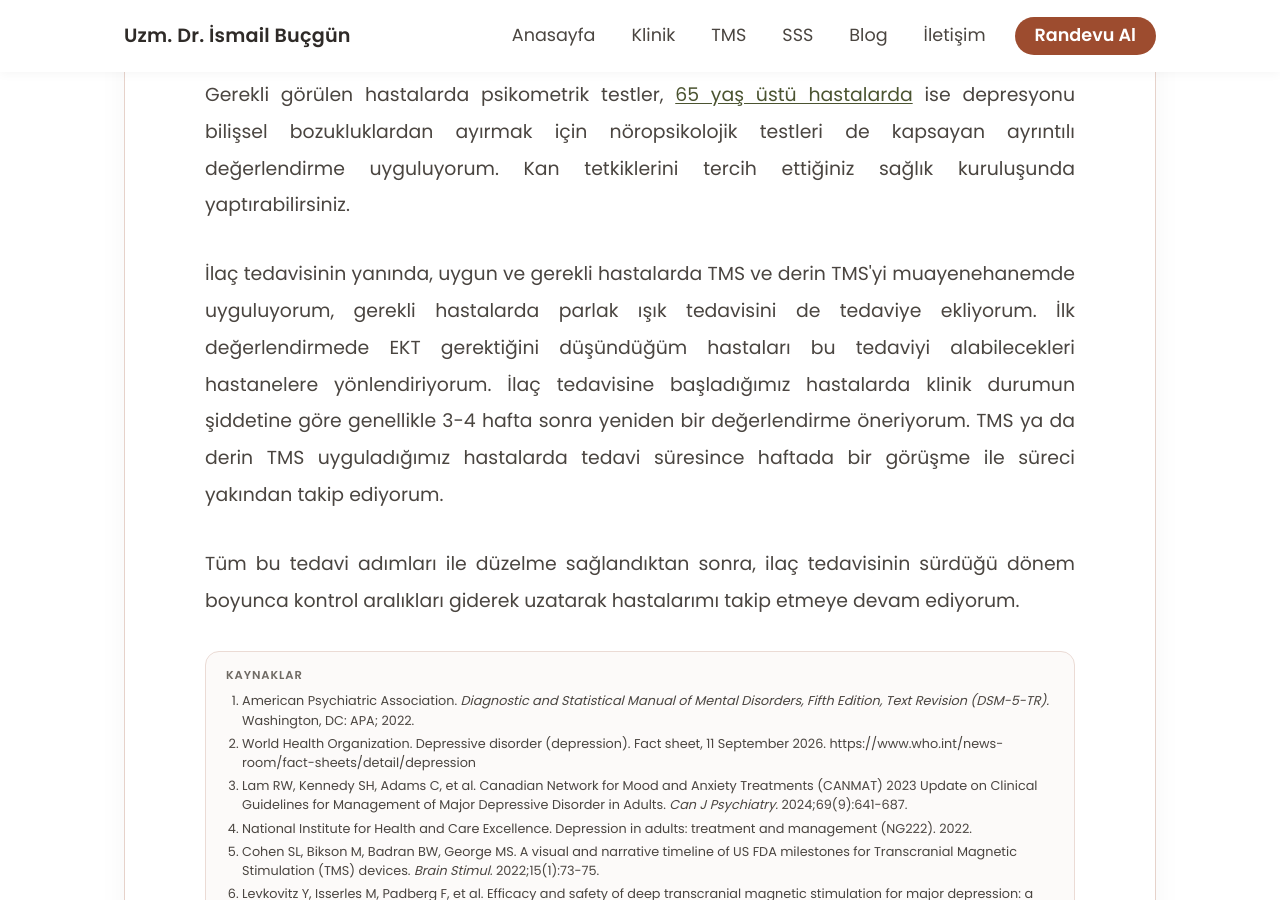
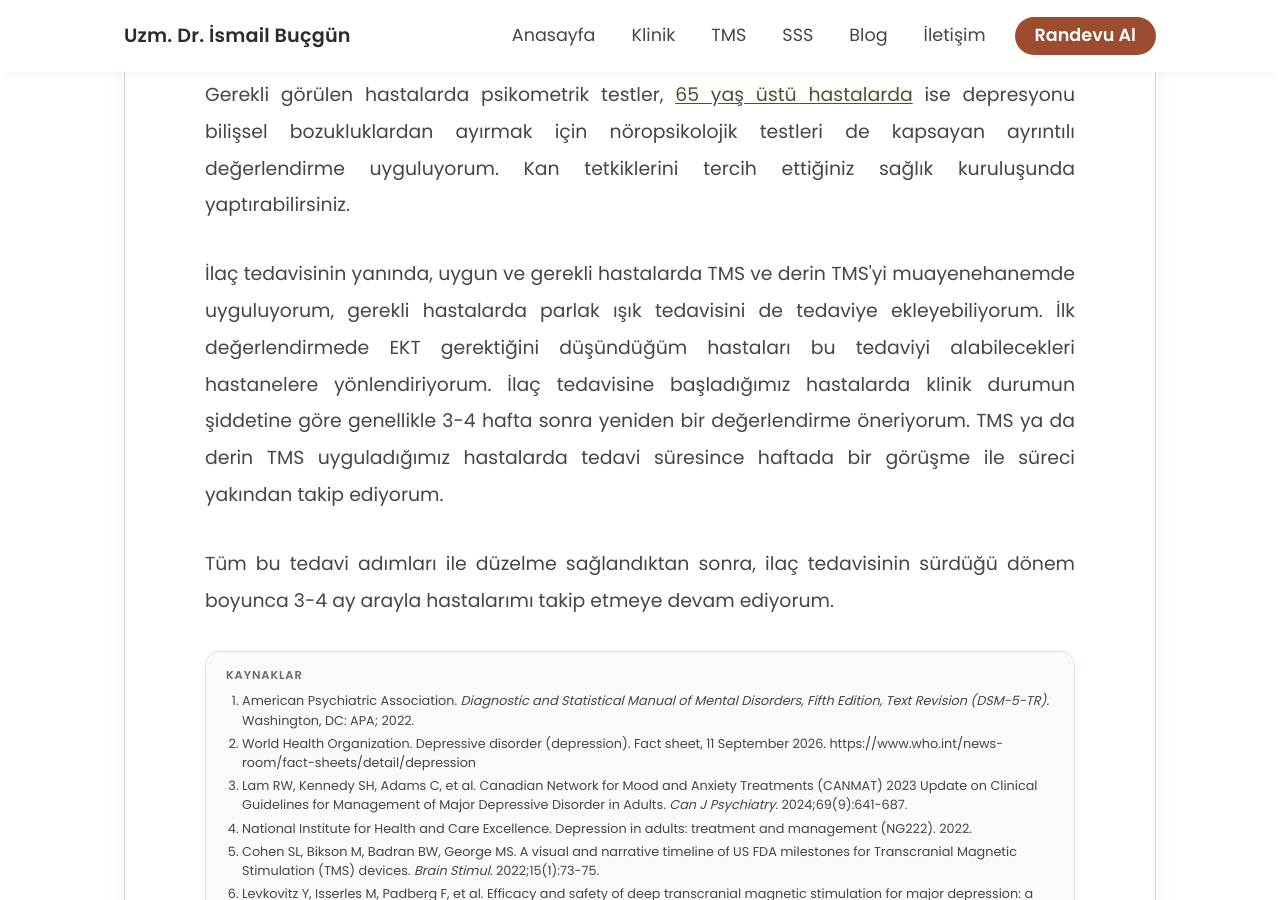
Before and after one commit to ibucgun/ibucgun.github.io, a Jekyll site: the page built from depresyon.html, in a window 1280 px wide and 900 px high, scrolled down 4875 px. Built offline with Jekyll 4.4.1, drawn with Linux system fonts in a browser that asks for light colours.

Commit message:
Update depresyon.html

```diff
--- a/depresyon.html
+++ b/depresyon.html
@@ -135,7 +135,7 @@ Gerekli görülen hastalarda psikometrik testler, <a href="/yaslilik-psikiyatris
 </p>
 
 <p>
-İlaç tedavisinin yanında, uygun ve gerekli hastalarda TMS ve derin TMS'yi muayenehanemde uyguluyorum, gerekli hastalarda parlak ışık tedavisini de tedaviye ekliyorum. İlk değerlendirmede EKT gerektiğini düşündüğüm hastaları bu tedaviyi alabilecekleri hastanelere yönlendiriyorum. İlaç tedavisine başladığımız hastalarda klinik durumun şiddetine göre genellikle 3-4 hafta sonra yeniden bir değerlendirme öneriyorum. TMS ya da derin TMS uyguladığımız hastalarda tedavi süresince haftada bir görüşme ile süreci yakından takip ediyorum.</p>
+İlaç tedavisinin yanında, uygun ve gerekli hastalarda TMS ve derin TMS'yi muayenehanemde uyguluyorum, gerekli hastalarda parlak ışık tedavisini de tedaviye ekleyebiliyorum. İlk değerlendirmede EKT gerektiğini düşündüğüm hastaları bu tedaviyi alabilecekleri hastanelere yönlendiriyorum. İlaç tedavisine başladığımız hastalarda klinik durumun şiddetine göre genellikle 3-4 hafta sonra yeniden bir değerlendirme öneriyorum. TMS ya da derin TMS uyguladığımız hastalarda tedavi süresince haftada bir görüşme ile süreci yakından takip ediyorum.</p>
 <p>
-Tüm bu tedavi adımları ile düzelme sağlandıktan sonra, ilaç tedavisinin sürdüğü dönem boyunca kontrol aralıkları giderek uzatarak hastalarımı takip etmeye devam ediyorum.
+Tüm bu tedavi adımları ile düzelme sağlandıktan sonra, ilaç tedavisinin sürdüğü dönem boyunca 3-4 ay arayla hastalarımı takip etmeye devam ediyorum.
 </p>
```
